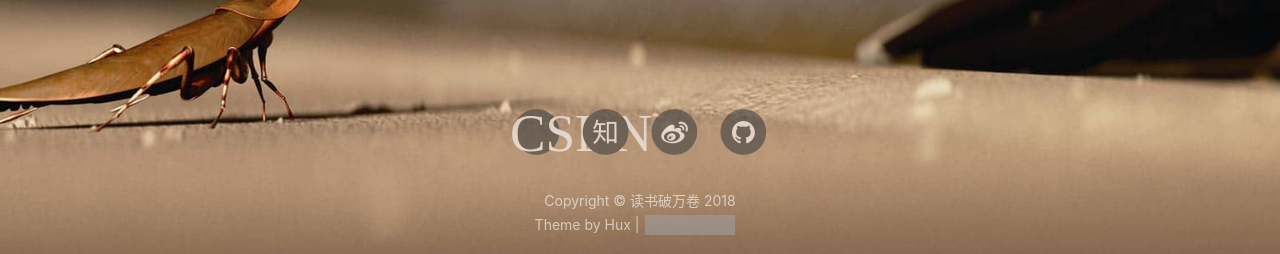
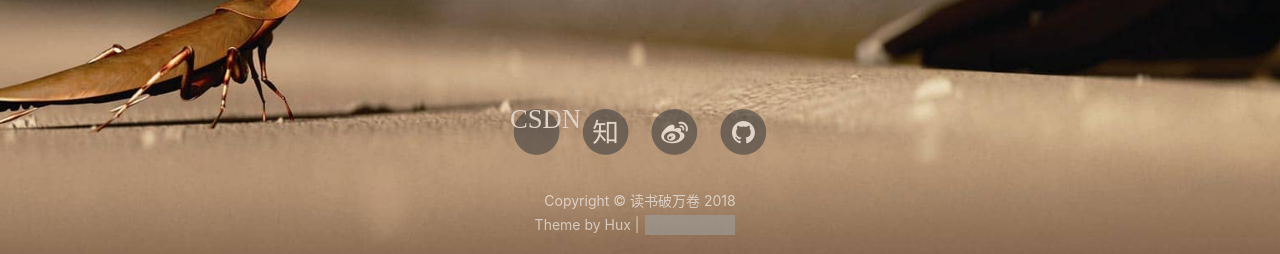
Before and after one commit to cuitianxiang100/cuitianxiang100.github.io, a Jekyll site: the page built from offline.html, in a window 1280 px wide. Shown: the part 643-897 px from the top of the page. Built offline with Jekyll 4.4.1, drawn with Linux system fonts in a browser that asks for light colours; nearby versions of some CDN libraries; comment, search, counter and statistics services are not loaded; grey boxes are pictures that could not be loaded.

Commit message:
Update footer.html

```diff
--- a/_includes/footer.html
+++ b/_includes/footer.html
@@ -20,7 +20,7 @@
                             <span class="fa-stack fa-lg">
                                 <i class="fa fa-circle fa-stack-2x"></i>
 
-                                <i class="fa  fa-stack-2x fa-inverse">CSDN</i>
+                                <i class="fa  fa-stack-2x fa-inverse" style="font-size: 1em;">CSDN</i>
                             </span>
                         </a>
                     </li>
```
